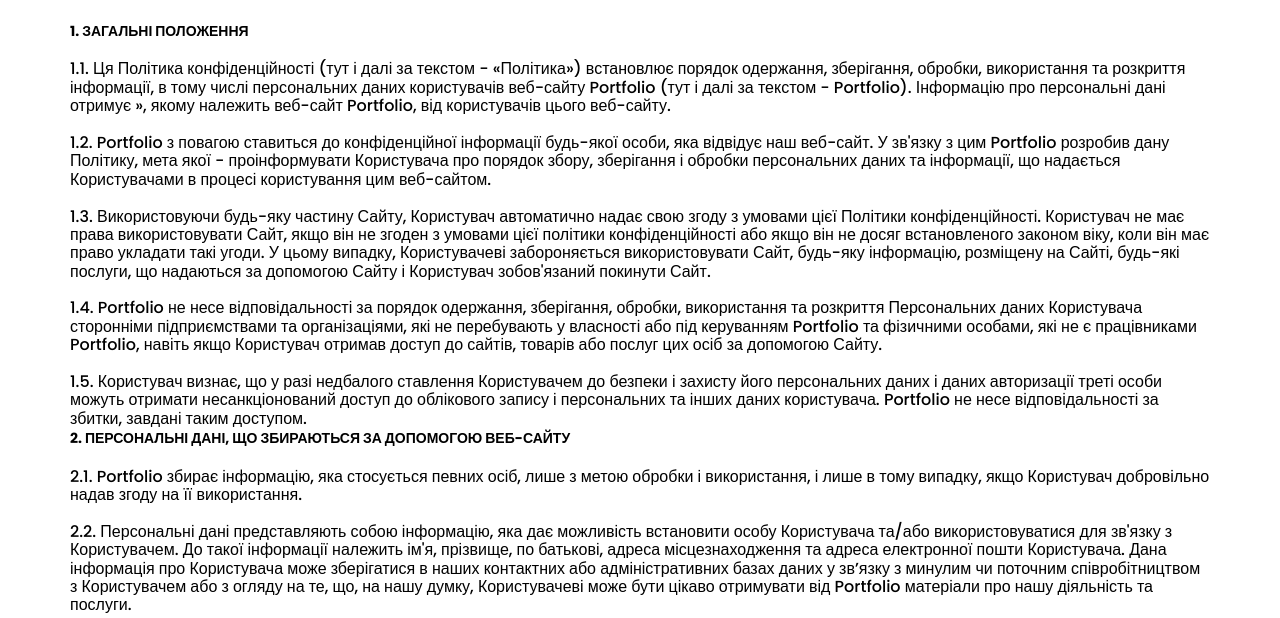
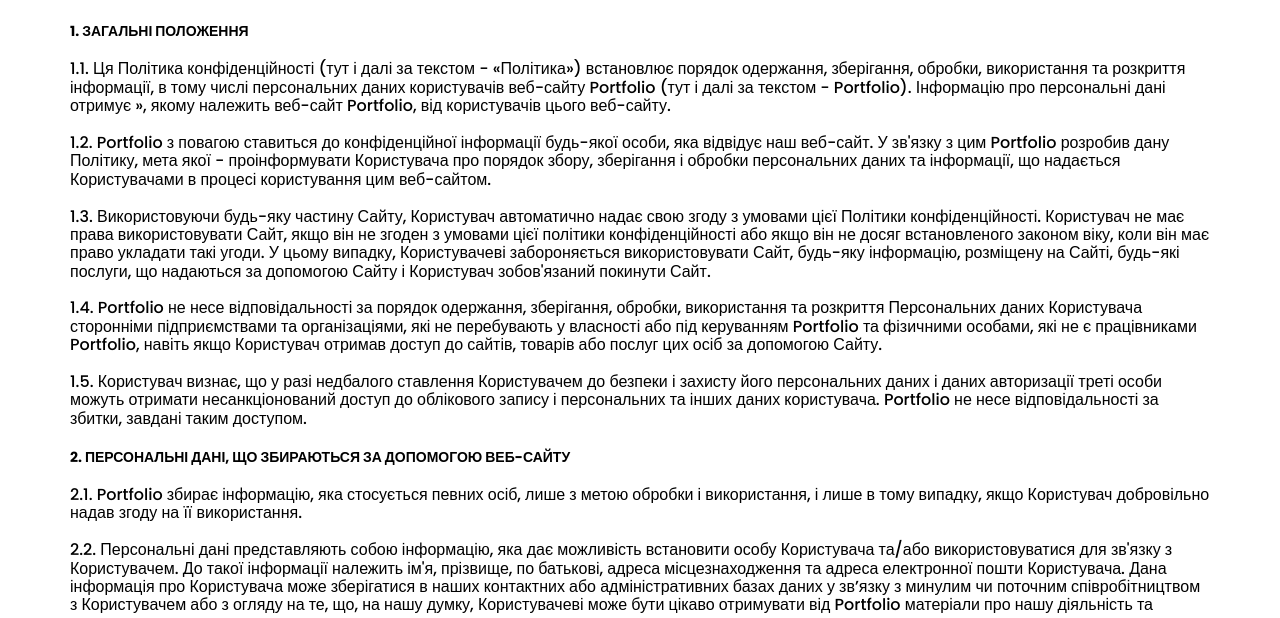
Before and after one commit to WaspGo/Portfolio, a website built with Vite: page policy.html in a window 1280 px wide. Shown: the part 123-741 px from the top of the page. Built offline with nearby package versions, Linux system fonts and the light colour scheme; what just-validate would draw is missing.

Commit message:
style: add line breaks to policy section

```diff
--- a/policy.html
+++ b/policy.html
@@ -62,7 +62,8 @@
           безпеки і захисту його персональних даних і даних авторизації треті
           особи можуть отримати несанкціонований доступ до облікового запису і
           персональних та інших даних користувача. Portfolio не несе
-          відповідальності за збитки, завдані таким доступом.
+          відповідальності за збитки, завдані таким доступом. <br />
+          <br />
           <h2 class="title title_fz14 policy__subtitle">
             2. Персональні дані, що збираються за допомогою веб-сайту
           </h2>
@@ -115,7 +116,8 @@
           <br />
           2.6. Інформація, яку Portfolio збирає автоматично, сама по собі не
           може використовуватися для встановлення особи Користувача. Вся
-          інформація не змінюється в процесі збору даних.
+          інформація не змінюється в процесі збору даних. <br />
+          <br />
           <h2 class="title title_fz14 policy__subtitle">
             3. Спосіб і мета використання персональних даних
           </h2>
@@ -157,7 +159,8 @@
           пройшли ретельний відбір, про товари і послуги, які можуть
           представляти для Користувача інтерес. Користувач може відмовитися від
           проведення розсилки, скориставшись посиланням «Відмовитись від
-          підписки» в отриманому від Portfolio електронному листі.
+          підписки» в отриманому від Portfolio електронному листі. <br />
+          <br />
           <h2 class="title title_fz14 policy__subtitle">
             4. Умови надання доступу до бази даних
           </h2>
@@ -179,7 +182,8 @@
           <br />
           4.3. Також розкриття персональних даних проводиться при замовленні
           Користувачем послуг на Сайті, але тільки в обсязі, який необхідний для
-          ідентифікації Користувача і його замовлення.
+          ідентифікації Користувача і його замовлення. <br />
+          <br />
           <h2 class="title title_fz14 policy__subtitle">
             5. Персональні дані малолітніх дітей
           </h2>
@@ -192,7 +196,8 @@
           і визнають, що ці дані мають бути знищені, батькам або іншим законним
           представникам необхідно зв'язатися з нами за допомогою електронної
           адреси. В цьому випадку ми негайно видалимо відповідну особисту
-          інформацію.
+          інформацію. <br />
+          <br />
           <h2 class="title title_fz14 policy__subtitle">
             6. Порядок зміни/видалення інформації
           </h2>
@@ -215,7 +220,8 @@
           <br />
           6.4. Достатнім повідомленням Користувача про видалення чи іншій
           обробці персональних даних буде лист (інформація), спрямоване на
-          електронну пошту, вказану Користувачем.
+          електронну пошту, вказану Користувачем. <br />
+          <br />
           <h2 class="title title_fz14 policy__subtitle">
             7. Контактні дані Portfolio
           </h2>
@@ -226,7 +232,8 @@
           <br />
           7.2. Користувачу за письмовим запитом і при пред'явленні документа, що
           встановлює його особу, може бути надана інформація про порядок
-          отримання інформації про місцезнаходження бази даних.
+          отримання інформації про місцезнаходження бази даних. <br />
+          <br />
           <h2 class="title title_fz14 policy__subtitle">
             8. Захист інформації
           </h2>
@@ -247,7 +254,8 @@
           конфіденційність переданих через Інтернет даних не гарантована і в
           разі, якщо доступ до цих даних отримано третіми особами в не зоні
           технічних засобів зв'язку, підвладних Portfolio, Portfolio не несе
-          відповідальності за збитки, завдані таким доступом
+          відповідальності за збитки, завдані таким доступом. <br />
+          <br />
           <h2 class="title title_fz14 policy__subtitle">
             9. Порядок зміни політики конфіденційності
           </h2>
@@ -262,7 +270,8 @@
           Користувач або треті особи в результаті помилкового розуміння або
           нерозуміння умов Даної Політики конфіденційності, інструкцій або
           вказівок про порядок використання Сайту, щодо порядку розміщення даних
-          та інших технічних питань.
+          та інших технічних питань. <br />
+          <br />
           <h2 class="title title_fz14 policy__subtitle">10. Додаткові умови</h2>
           <br />
           10.1. У разі, якщо будь-яке положення Політики конфіденційності,
```
